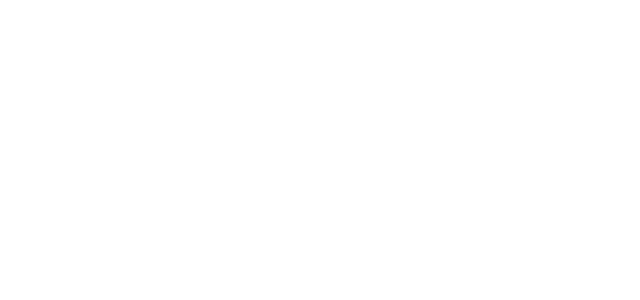
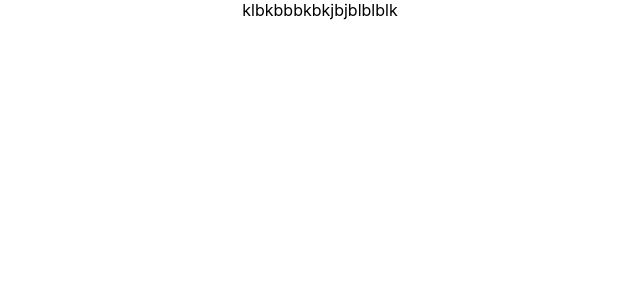
Before and after one commit to phillipstm/city-explorer, a React (Create React App) app: page / in a window 1280 px wide. Shown: the top 300 px of the page, without its empty margins (320-960 px from the left). Built offline with nearby package versions, Linux system fonts and the light colour scheme.

Commit message:
proof of life

```diff
--- a/src/App.js
+++ b/src/App.js
@@ -5,6 +5,7 @@
 function App() {
   return (
     <div className="App">
+      klbkbbbkbkjbjblblblk
     </div>
   );
 }
```
